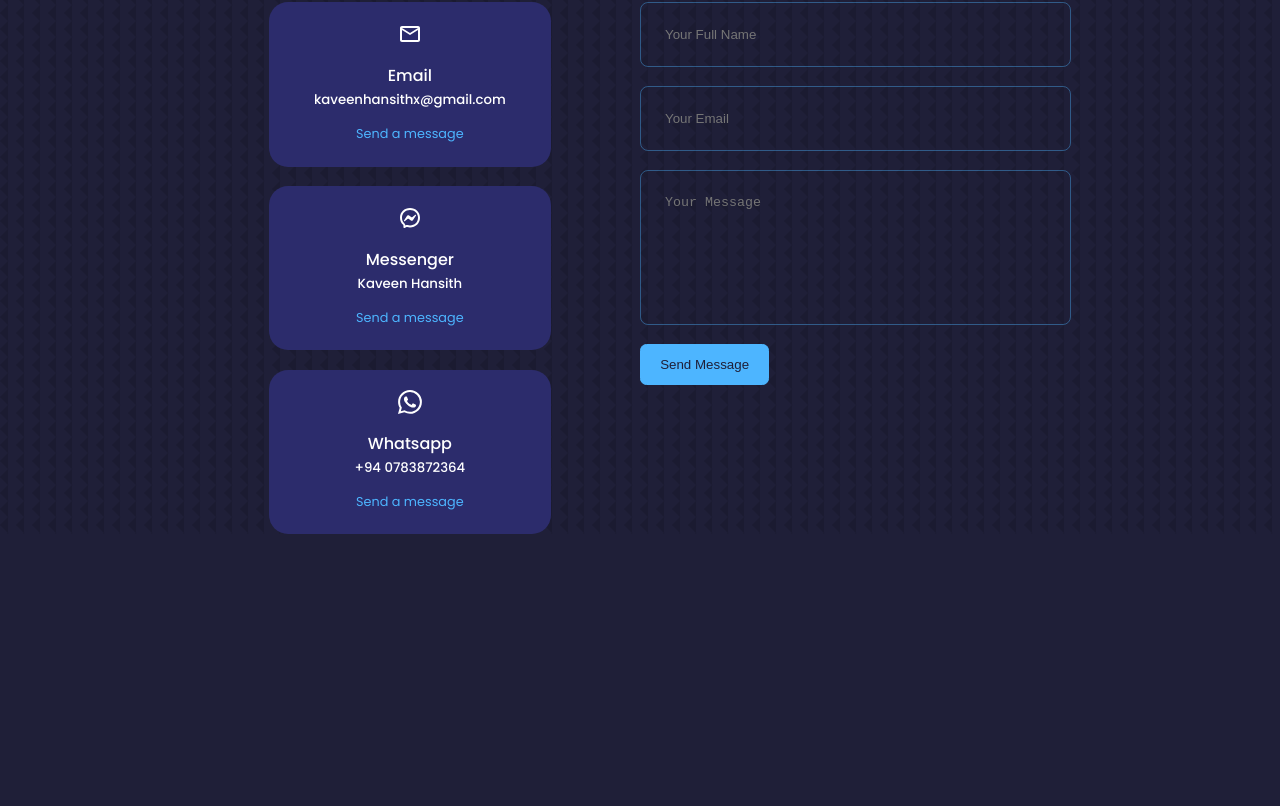
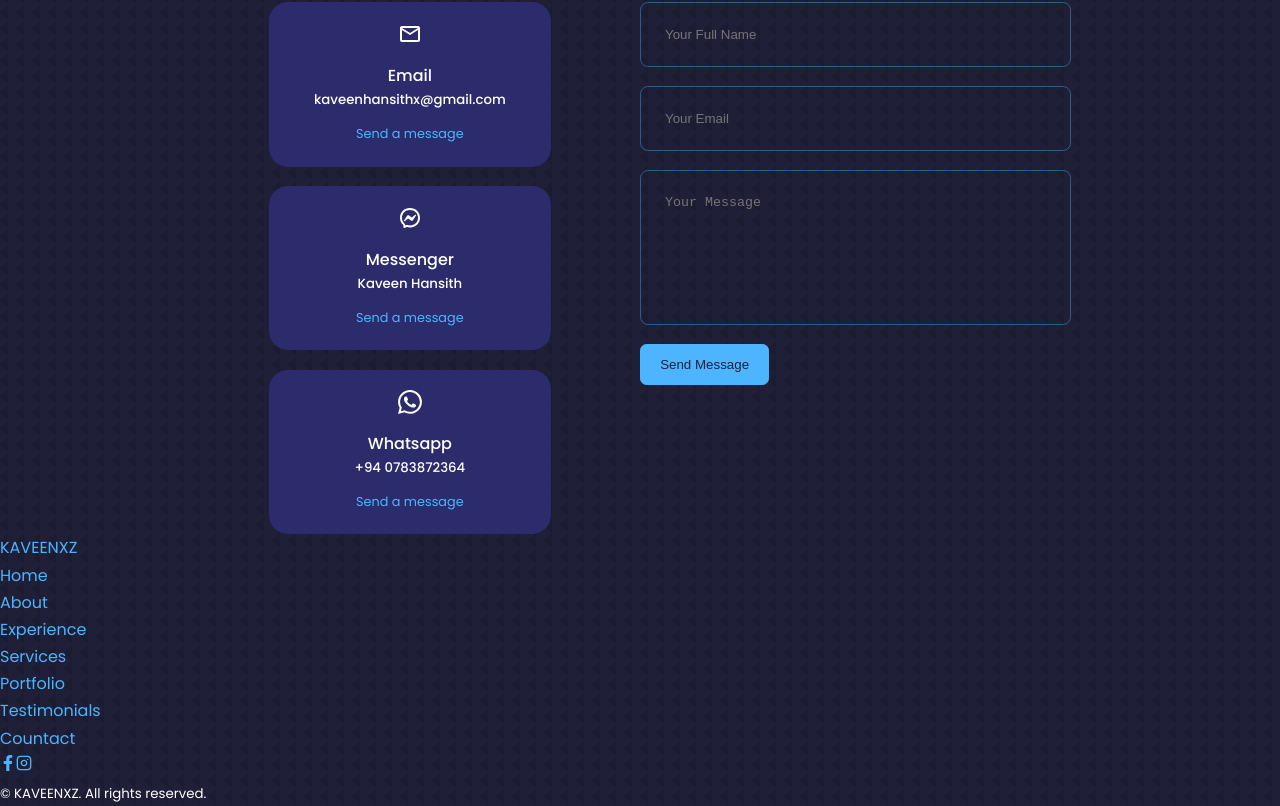
Before and after one commit to Kaveenxz/portfolio-website, a React (Create React App) app: page / in a window 1280 px wide. Shown: the part 4811-5617 px from the top of the page. Before the commit the page ends 5345 px from the top, so only its background shows below. Built offline with nearby package versions, Linux system fonts and the light colour scheme.

Commit message:
complete footer page

```diff
--- a/src/components/footer/Footer.jsx
+++ b/src/components/footer/Footer.jsx
@@ -1,11 +1,32 @@
 import './footer.css'
 
 import React from 'react'
+import { FaFacebookF } from 'react-icons/fa'
+import { FiInstagram } from 'react-icons/fi'
 
 function Footer() {
   return (
     <footer>
+      <a href="#" className='footer__logo'>KAVEENXZ</a>
 
+      <ul className='permalinks'>
+        <li><a href="#">Home</a></li>
+        <li><a href="#about">About</a></li>
+        <li><a href="#experence">Experience</a></li>
+        <li><a href="#services">Services</a></li>
+        <li><a href="#portfolio">Portfolio</a></li>
+        <li><a href="#testimonials">Testimonials</a></li>
+        <li><a href="#contact">Countact</a></li>
+      </ul>
+
+      <div className="footer__social">
+        <a href="https://web.facebook.com/profile.php?id=100071758376903"><FaFacebookF /></a>
+        <a href="https://www.instagram.com/kavee.xz/"><FiInstagram /></a>
+      </div>
+
+      <div className="footer__copyright">
+        <small>&copy; KAVEENXZ. All rights reserved.</small>
+      </div>
     </footer>
   )
 }
```
